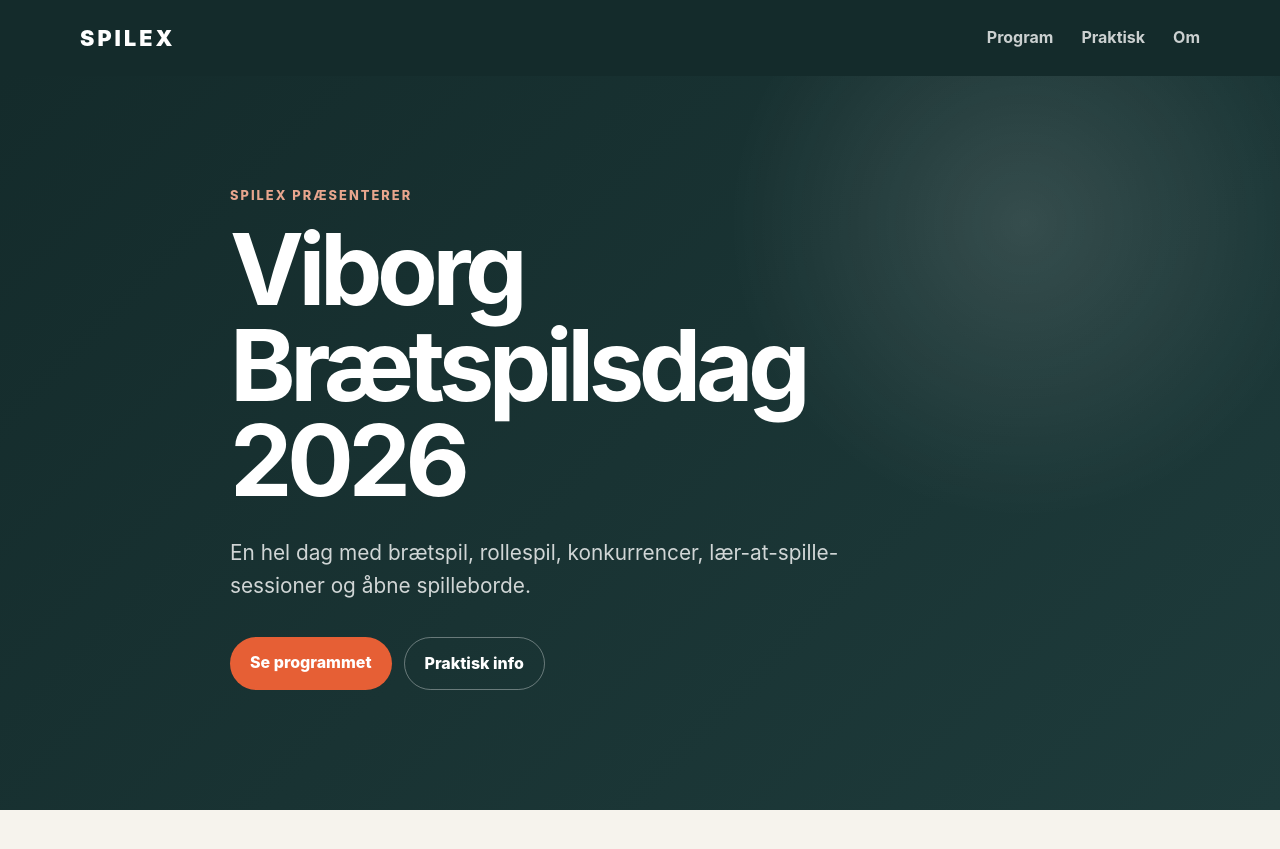
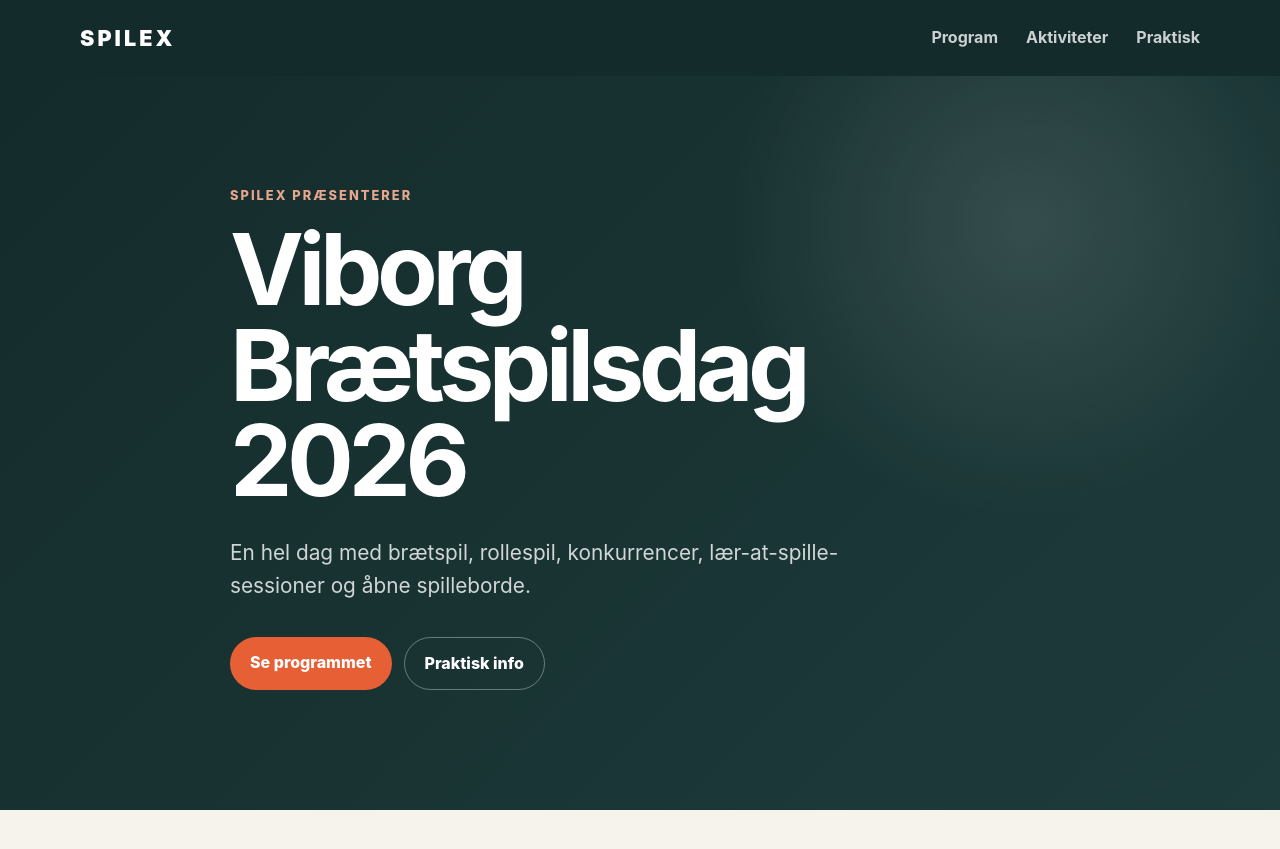
Before and after one commit to Andrejao/spilex, a Jekyll site: the page built from index.html, in a window 1280 px wide and 900 px high. Shown: the top 849 px of the window. Built offline with Jekyll 4.4.1, drawn with Linux system fonts in a browser that asks for light colours.

Commit message:
Update default.html

```diff
--- a/_layouts/default.html
+++ b/_layouts/default.html
@@ -25,11 +25,12 @@
       SPILEX
     </a>
 
-    <nav>
-      <a href="#program">Program</a>
-      <a href="#praktisk">Praktisk</a>
-      <a href="#om">Om</a>
-    </nav>
+<nav>
+  <a href="{{ '/program.html' | relative_url }}">Program</a>
+  <a href="{{ '/aktiviteter.html' | relative_url }}">Aktiviteter</a>
+  <a href="{{ '/#praktisk' | relative_url }}">Praktisk</a>
+</nav>
+
   </div>
 </header>
 
```
